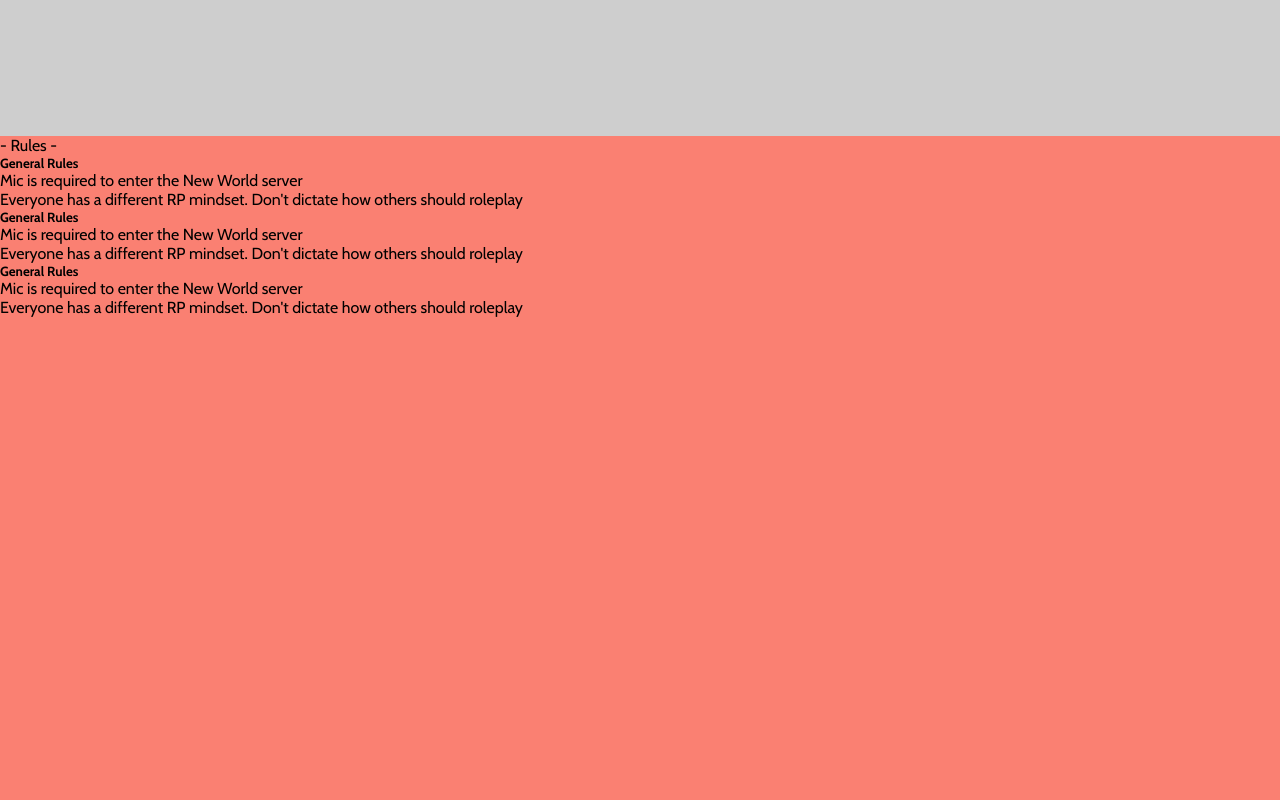
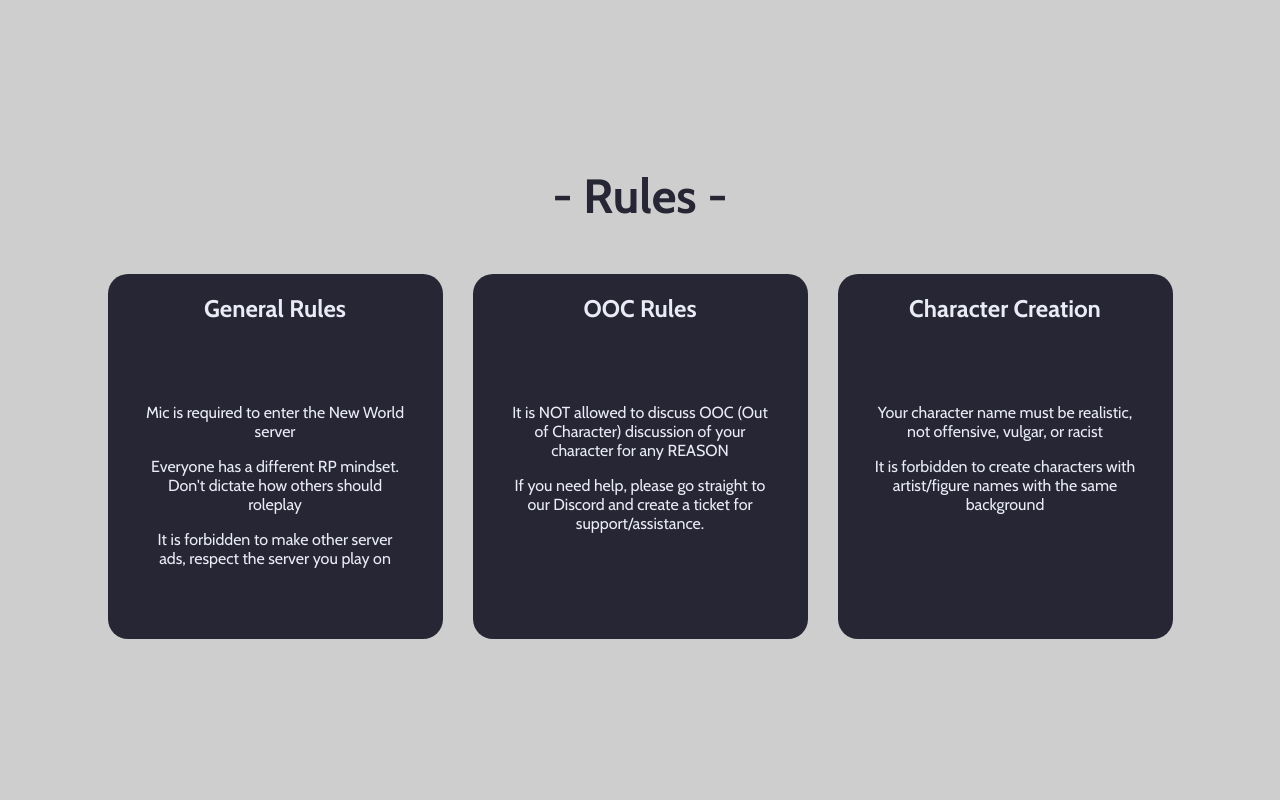
Before and after one commit to aryaintrnnn/newworld-web, a React (Create React App) app: page / in a window 1280 px wide. Shown: the part 1520-2320 px from the top of the page. Built offline with nearby package versions, Linux system fonts and the light colour scheme.

Commit message:
Rules Pages

```diff
--- a/src/components/work/Work.jsx
+++ b/src/components/work/Work.jsx
@@ -10,45 +10,37 @@ const Work = () => {
                 <span>- Rules -</span>
             </div>
             <div className="rulesB">
-                <div className="rulesA">
+                <div className="rulesC">
                     <h5>General Rules</h5>
+                    <p className='txtSatu'>
+                        Mic is required to enter the New World server
+                    </p>
+                    <span>
+                        Everyone has a different RP mindset.
+                        Don't dictate how others should roleplay
+                    </span>
+                    <p>
+                        It is forbidden to make other server ads, respect the server you play on
+                    </p>
                 </div>
                 <div className="rulesC">
+                    <h5>OOC Rules</h5>
                     <p>
-                        Mic is required to enter the New World server
+                        It is NOT allowed to discuss OOC (Out of Character)
+                        discussion of your character for any REASON
                     </p>
-                    <p>
-                        Everyone has a different RP mindset.
-                        Don't dictate how others should roleplay
-                    </p>
-                </div>
-            </div>
-            <div className="rulesB">
-                <div className="rulesA">
-                    <h5>General Rules</h5>
+                    <span>
+                        If you need help, please go straight to our Discord and create a ticket for support/assistance.
+                    </span>
                 </div>
                 <div className="rulesC">
-                    <p>
-                        Mic is required to enter the New World server
+                    <h5>Character Creation</h5>
+                    <p className='txtSatu'>
+                        Your character name must be realistic, not offensive, vulgar, or racist
                     </p>
-                    <p>
-                        Everyone has a different RP mindset.
-                        Don't dictate how others should roleplay
-                    </p>
-                </div>
-            </div>
-            <div className="rulesB">
-                <div className="rulesA">
-                    <h5>General Rules</h5>
-                </div>
-                <div className="rulesC">
-                    <p>
-                        Mic is required to enter the New World server
-                    </p>
-                    <p>
-                        Everyone has a different RP mindset.
-                        Don't dictate how others should roleplay
-                    </p>
+                    <span>
+                        It is forbidden to create characters with artist/figure names with the same background
+                    </span>
                 </div>
             </div>
         </div>
--- a/src/components/work/work.css
+++ b/src/components/work/work.css
@@ -2,7 +2,58 @@
     background-color: var(--primary-color);
     width: 100%;
     height: 100vh;
-    background-color: salmon;
+}
+
+.rulesTxt{
+    font-size: 3rem;
+    font-weight: 800;
+    display: flex;
+    justify-content: center;
+    align-items: center;
+    text-align: center;
+    line-height: 2.5rem;
+    color: var(--navbar-color);
+    padding: 2.5rem;
+}
+
+.rulesB{
+    display: flex;
+    justify-content: center;
+    align-items: center;
+    min-height: 400px;
+}
+
+.rulesC{
+    height: 365px;
+    width: 335px;
+    padding: 20px 35px;
+    background-color: var(--navbar-color);
+    border-radius: 20px;
+    margin: 15px;
+    position: relative;
+    overflow: hidden;
+    text-align: center;
+    color: var(--font-color);
+}
+
+.rulesC h5{
+    font-size: 1.5rem;
+    font-weight: 800;
+    padding-bottom: 5rem;
+}
+
+.rulesC p{
+    display: flex;
+    font-size: 1rem;
+    font-weight: 400;
+    padding-bottom: 1rem;
+}
+
+.rulesC span{
+    display: flex;
+    font-size: 1rem;
+    font-weight: 400;
+    padding-bottom: 1rem;
 }
 
 
```
